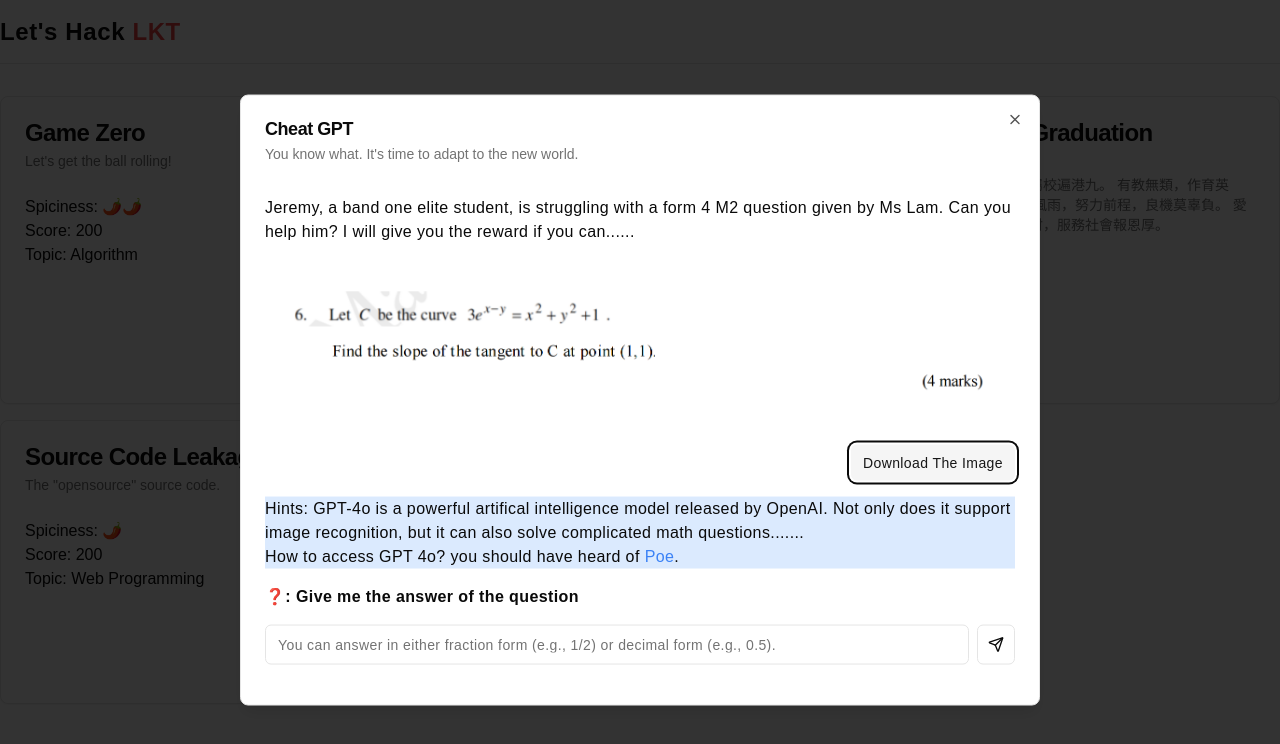
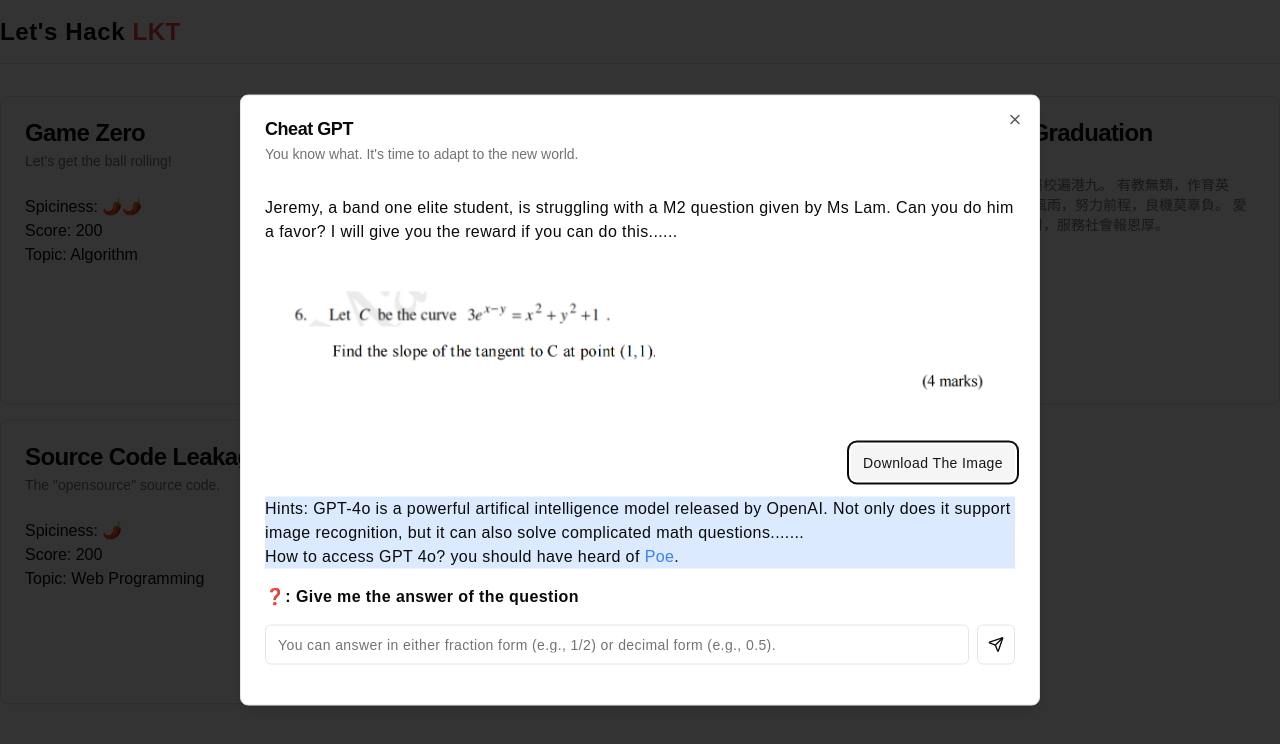
Before and after one commit to Hangton-Code/lktctf, a Next.js app: page / in a window 1280 px wide. Both pictures are taken after a click on the element 640 px from the left and 250 px from the top of the page. Shown: the top 744 px of the page. Built offline with nearby package versions, Linux system fonts and the light colour scheme.

Commit message:
make it better

```diff
--- a/app/layout.tsx
+++ b/app/layout.tsx
@@ -14,8 +14,8 @@ const geistMono = localFont({
 });
 
 export const metadata: Metadata = {
-  title: "Create Next App",
-  description: "Generated by create next app",
+  title: "LKT Hacking",
+  description: "Let's hack LKT",
 };
 
 export default function RootLayout({
--- a/components/desktop.tsx
+++ b/components/desktop.tsx
@@ -78,8 +78,9 @@ export const Desktop = () => {
             >
               https://lktctf-windows-12.vercel.app
             </Link>
-            . To avoid forgetting the password, Jacky has set a cron reminder
-            which send him the password every day at <code>18:00:00</code>.
+            . To avoid forgetting his new password, Jacky has set a cron
+            reminder which send him the password every day at{" "}
+            <code>18:00:00</code>.
           </p>
           <iframe
             width="600"
--- a/components/gpt-4o.tsx
+++ b/components/gpt-4o.tsx
@@ -85,9 +85,9 @@ export const GPT4o = () => {
         </DialogHeader>
         <div className="py-4 flex flex-col gap-4 tracking-wide">
           <p>
-            Jeremy, a band one elite student, is struggling with a form 4 M2
-            question given by Ms Lam. Can you help him? I will give you the
-            reward if you can......
+            Jeremy, a band one elite student, is struggling with a M2 question
+            given by Ms Lam. Can you do him a favor? I will give you the reward
+            if you can do this......
           </p>
           <div className="w-full relative aspect-[1607/362]">
             <Image src="/m2.png" fill alt="" />
--- a/components/song.tsx
+++ b/components/song.tsx
@@ -87,9 +87,8 @@ export const SchoolSong = () => {
             <Image src="/song.png" fill alt="" />
           </div>
           <p className="bg-blue-100">
-            Hints: Do you know file extension? Surely, you can change the file
-            extension of a file in the file explorer at your fingertips. <br />a
-            refercing video if you need:{" "}
+            Hints: Do you know about file extension? <br /> Here is a
+            referencing video if you need:{" "}
             <Link
               href="https://www.youtube.com/watch?v=njxwI5Go8MQ"
               className="text-blue-500"
@@ -104,7 +103,7 @@ export const SchoolSong = () => {
           <div className="flex items-center gap-2">
             <Paperclip className="w-5 h-5" />
             <a
-              href="/school_song_video.png"
+              href="https://drive.google.com/uc?export=download&id=1tdBfTQ6Mpk-AGoiTDNkwzJOcsDMP5uHh"
               className="text-blue-500"
               download="school_song_video.png"
             >
```
Also changed, not shown: 1 other file (tests, documents, lock files or other folders).
